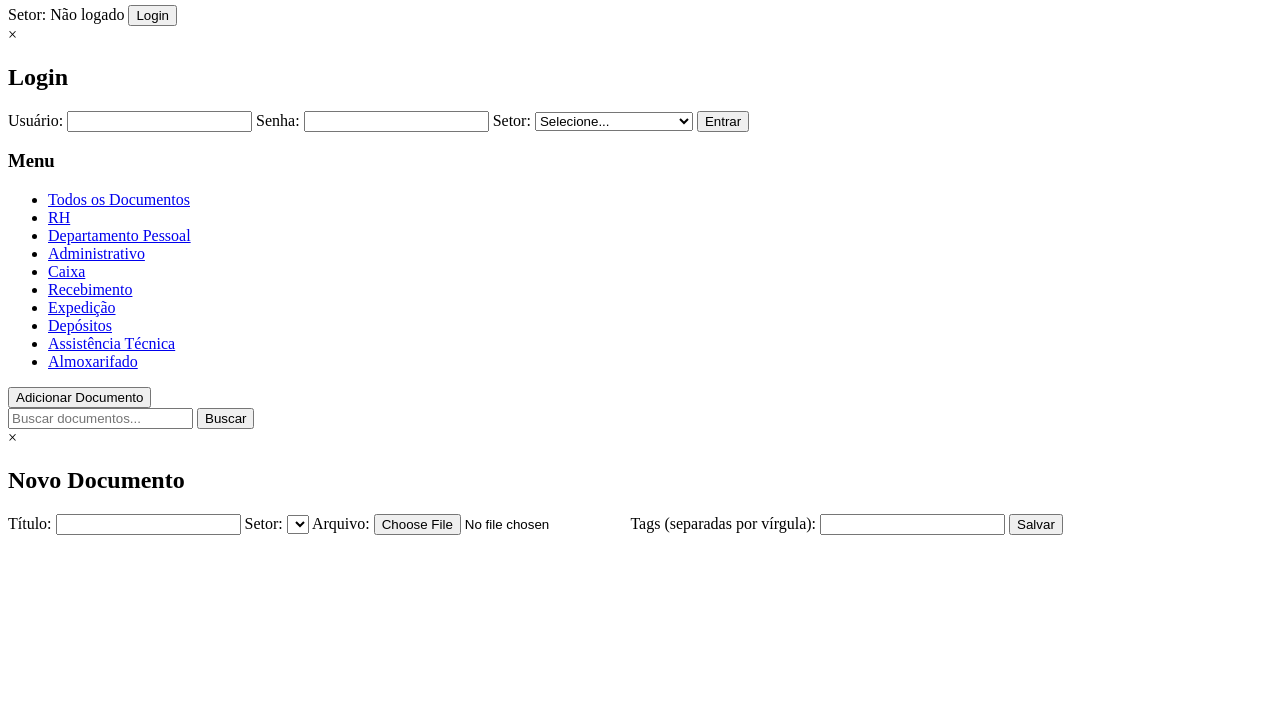
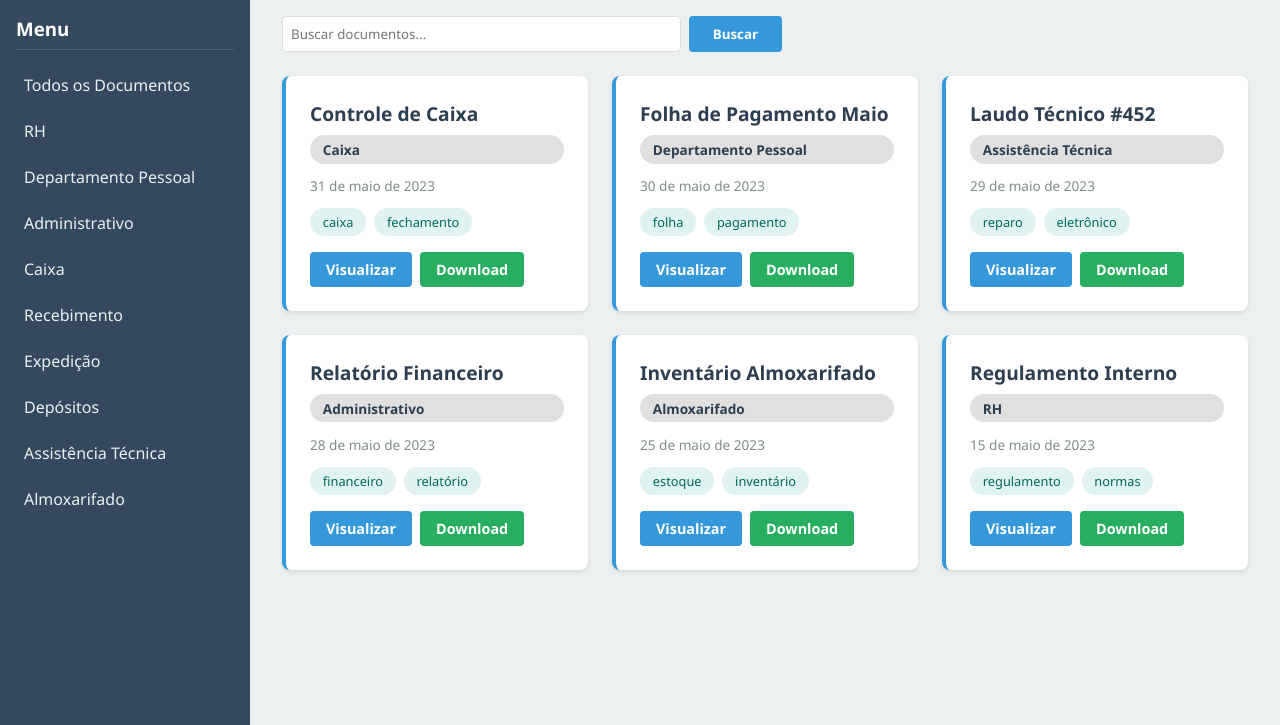
Before and after one commit to Borgeszx2/P.I_Senac, a plain HTML site: page index.html in a window 1280 px wide. Shown: the part 75-800 px from the top of the page. Drawn offline with Linux system fonts and the light colour scheme.

Commit message:
Alt links
Alteração da linkagem dos arquivos .js e .css

```diff
--- a/index.html
+++ b/index.html
@@ -4,7 +4,7 @@
     <meta charset="UTF-8">
     <meta name="viewport" content="width=device-width, initial-scale=1.0">
     <title>Sistema de Documentos</title>
-    <link rel="stylesheet" href=".css">
+    <link rel="stylesheet" href="./style.css">
 </head>
 <body>
     <div class="container">
@@ -106,6 +106,6 @@
         </main>
     </div>
 
-    <script src=".js"></script>
+    <script src="./chato.js"></script>
 </body>
 </html>
```
